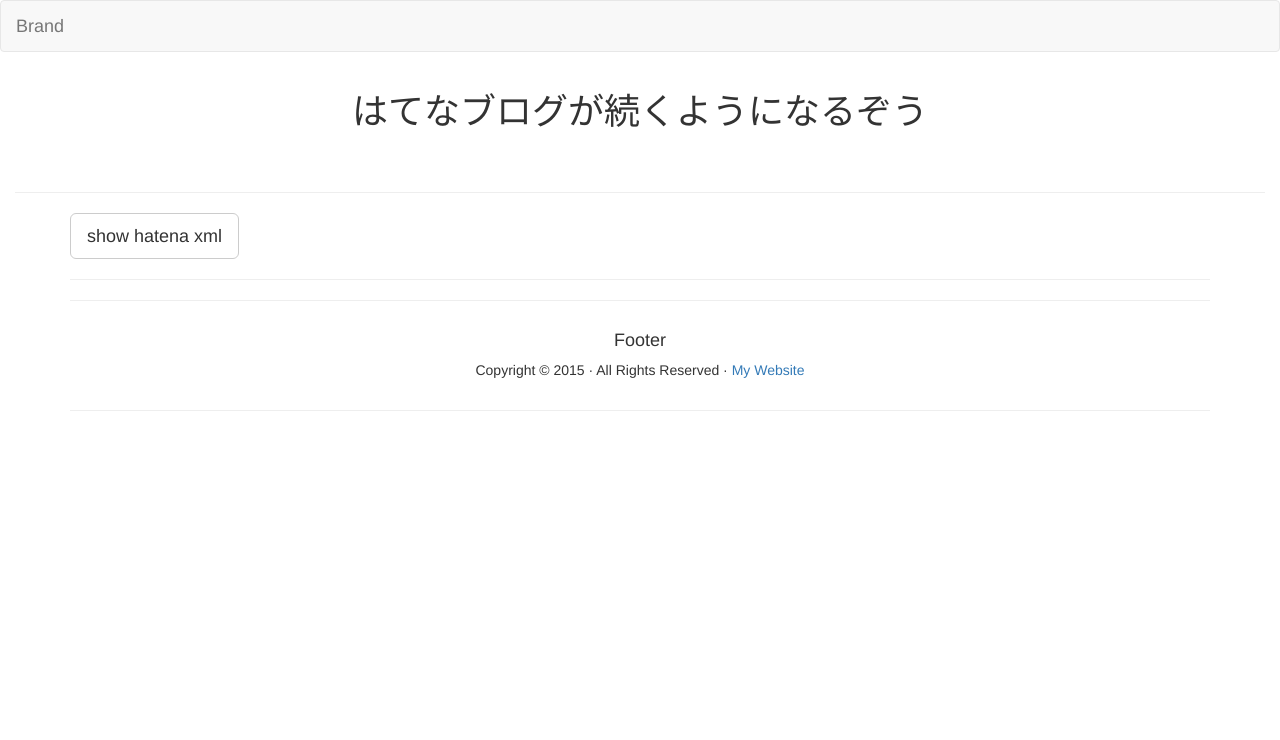
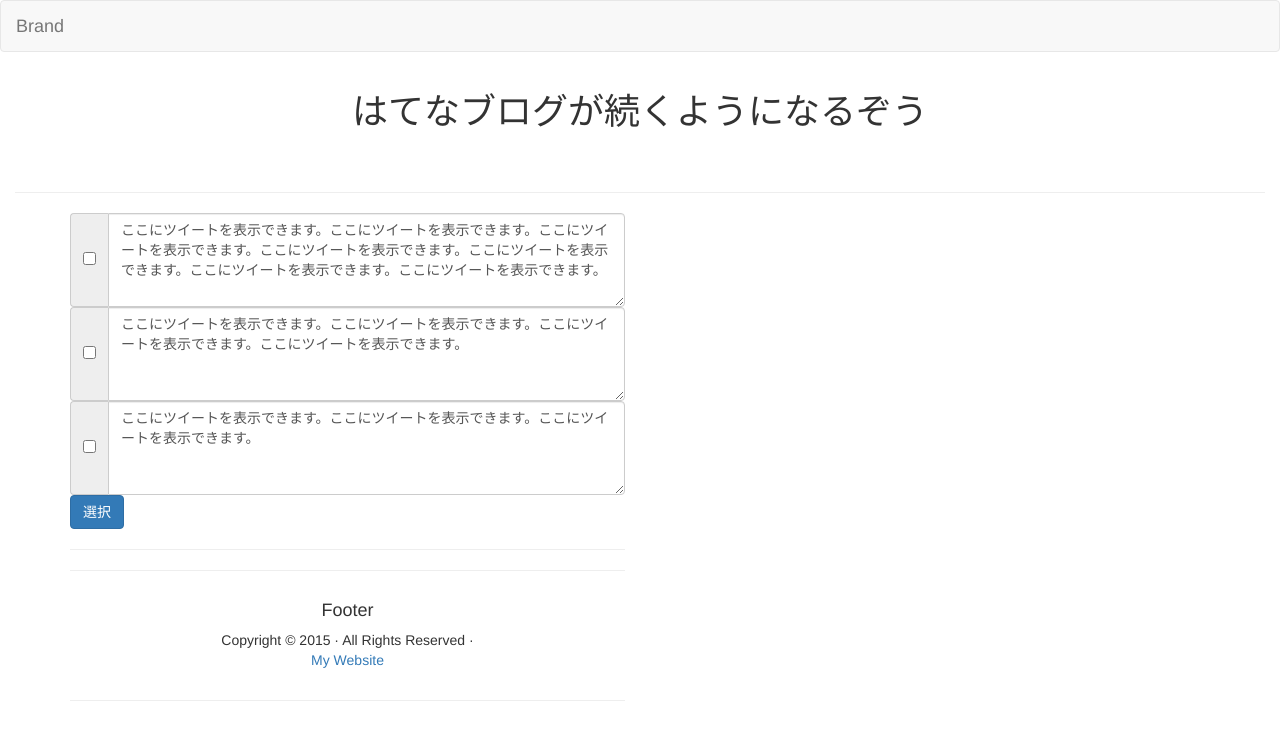
Before and after one commit to acomagu/hatena-tw, a website: page choose.html in a window 1280 px wide. Drawn offline with Linux system fonts and the light colour scheme.

Commit message:
update choose.html

```diff
--- a/choose.html
+++ b/choose.html
@@ -46,11 +46,32 @@
   <hr>
 </div>
 <div class="container">
-<button type="button" class="btn btn-lg btn-default" onClick="viewhatena()">show hatena xml</button>
+<div>
+  <div class="row">
+    <div class="col-lg-6">
+      <div class="input-group"><span class="input-group-addon">
+        <input type="checkbox">
+        </span>
 
-<div>
-</div>
+        <textarea class="form-control" rows="4">ここにツイートを表示できます。ここにツイートを表示できます。ここにツイートを表示できます。ここにツイートを表示できます。ここにツイートを表示できます。ここにツイートを表示できます。ここにツイートを表示できます。</textarea>
 
+      </div>
+      <!-- /input-group -->
+
+      <div class="input-group"><span class="input-group-addon">
+        <input type="checkbox">
+        </span>
+        <textarea class="form-control" rows="4">ここにツイートを表示できます。ここにツイートを表示できます。ここにツイートを表示できます。ここにツイートを表示できます。</textarea>
+      </div>
+      <!-- /input-group -->
+
+      <div class="input-group"><span class="input-group-addon">
+        <input type="checkbox">
+        </span>
+        <textarea class="form-control" rows="4">ここにツイートを表示できます。ここにツイートを表示できます。ここにツイートを表示できます。</textarea>
+      </div>
+      <!-- /input-group -->
+      <button type="button" class="btn btn-primary">選択</button>
 <hr>
 <hr>
   <div class="row">
```
